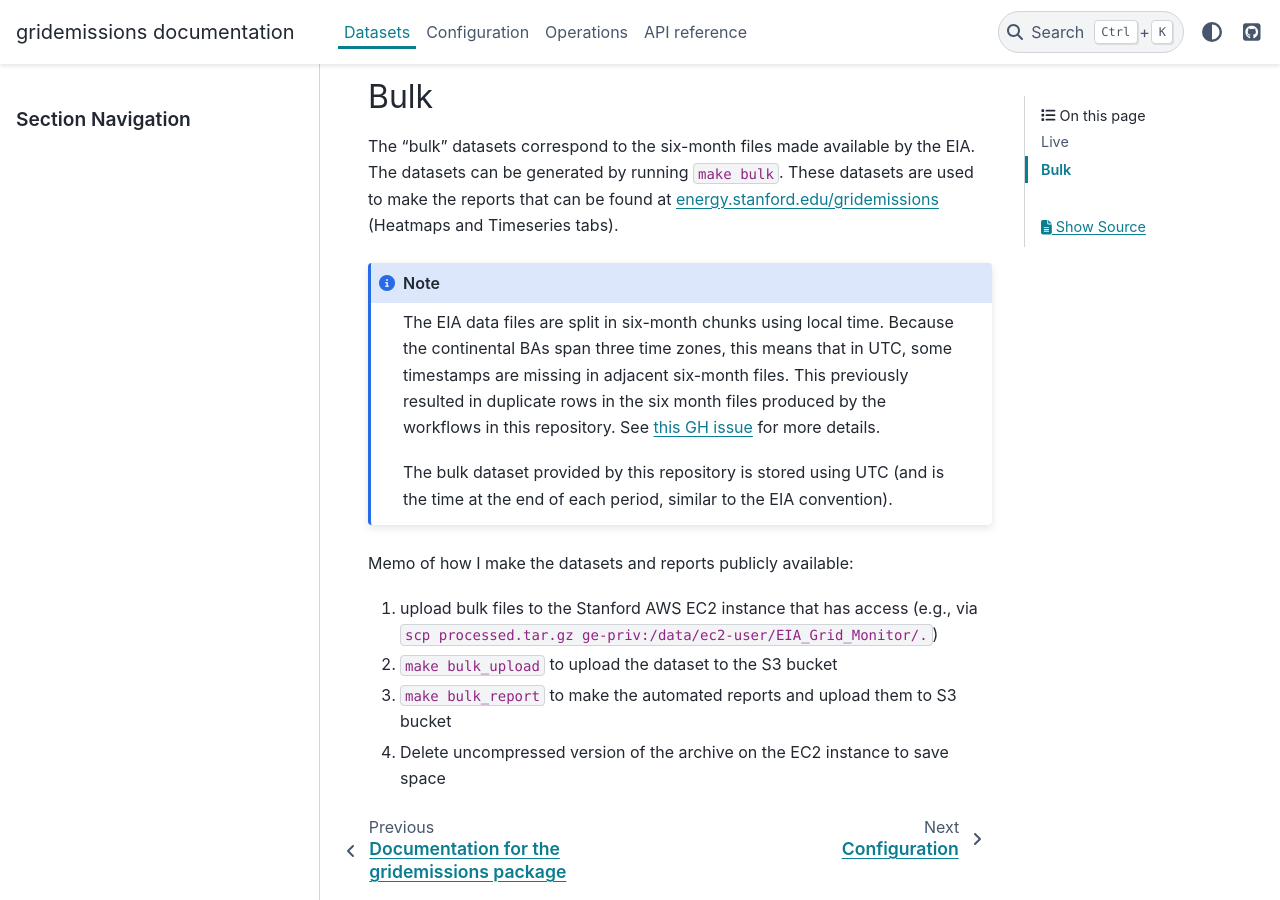
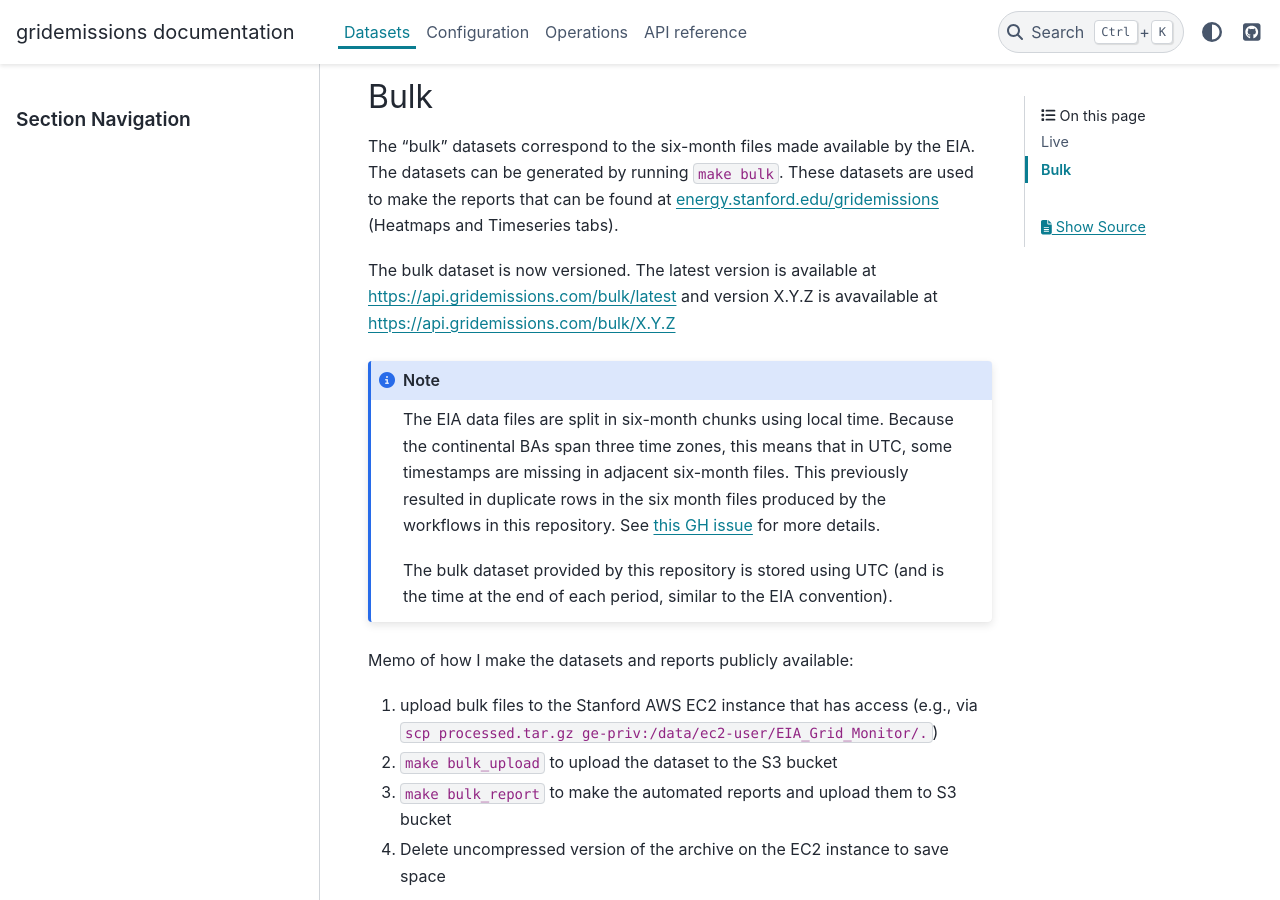
Before and after one commit to jdechalendar/gridemissions, a Sphinx documentation site: the page built from docs/datasets.rst, in a window 1280 px wide and 900 px high, scrolled down 483 px. Built offline with Sphinx 7.4.7 and the PyData theme 0.15.4, drawn with Linux system fonts in a browser that asks for light colours.

Commit message:
added note on bulk dataset versioning to docs

```diff
--- a/docs/datasets.rst
+++ b/docs/datasets.rst
@@ -11,6 +11,8 @@ The "live" datasets are used to make the maps at `energy.stanford.edu/gridemissi
 Bulk
 ----
 The "bulk" datasets correspond to the six-month files made available by the EIA. The datasets can be generated by running ``make bulk``. These datasets are used to make the reports that can be found at `energy.stanford.edu/gridemissions`_ (Heatmaps and Timeseries tabs).
+
+The bulk dataset is now versioned. The latest version is available at https://api.gridemissions.com/bulk/latest and version X.Y.Z is avavailable at https://api.gridemissions.com/bulk/X.Y.Z
 
 .. note::
     The EIA data files are split in six-month chunks using local time. Because the continental BAs span three time zones, this means that in UTC, some timestamps are missing in adjacent six-month files. This previously resulted in duplicate rows in the six month files produced by the workflows in this repository. See `this GH issue`_ for more details.
```
